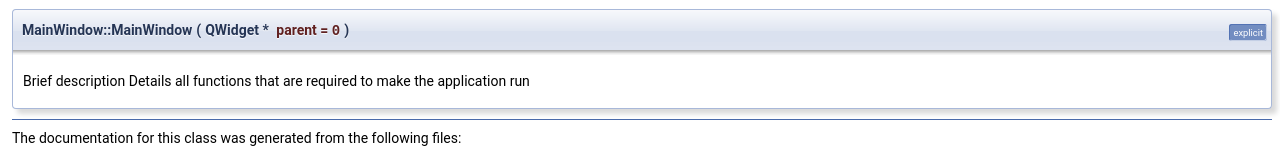
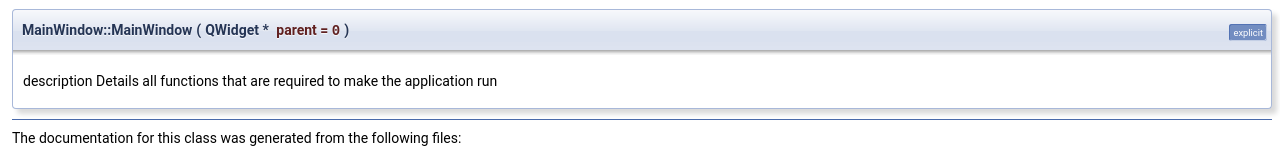
Before and after one commit to eeyaw4/Group20ProjectWork, a plain HTML site: page html/class_main_window.html in a window 1280 px wide. Shown: the part 827-987 px from the top of the page. Drawn offline with Linux system fonts and the light colour scheme.

Commit message:
Deploy docs: 25
Commit: 9cc10050f00502752776ffc9fa4e4a5ea3f2eb67

```diff
--- a/html/class_main_window.html
+++ b/html/class_main_window.html
@@ -162,7 +162,7 @@ vtkSmartPointer&lt; vtkSTLReader &gt;&#160;</td><td class="memItemRight" valign=
   </tr>
 </table>
 </div><div class="memdoc">
-<p>Brief description Details all functions that are required to make the application run </p>
+<p>description Details all functions that are required to make the application run </p>
 
 </div>
 </div>
```
